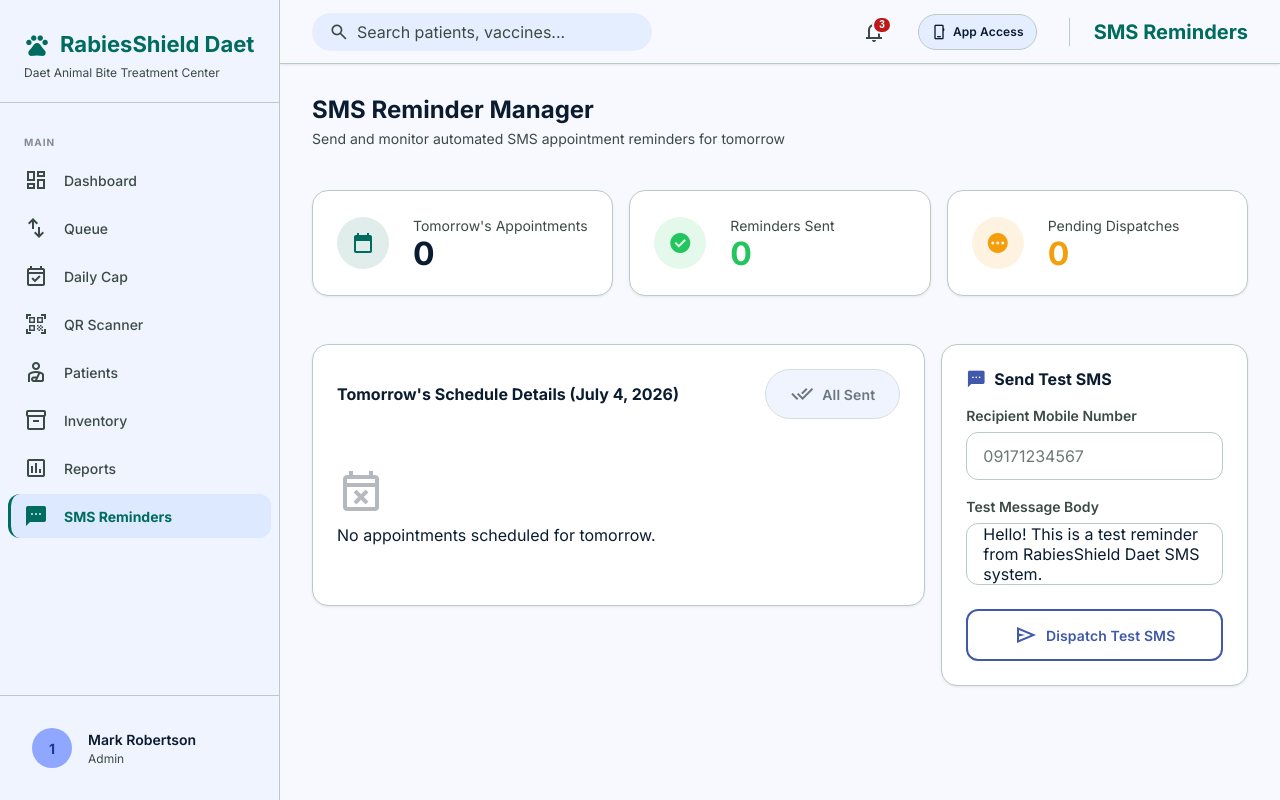
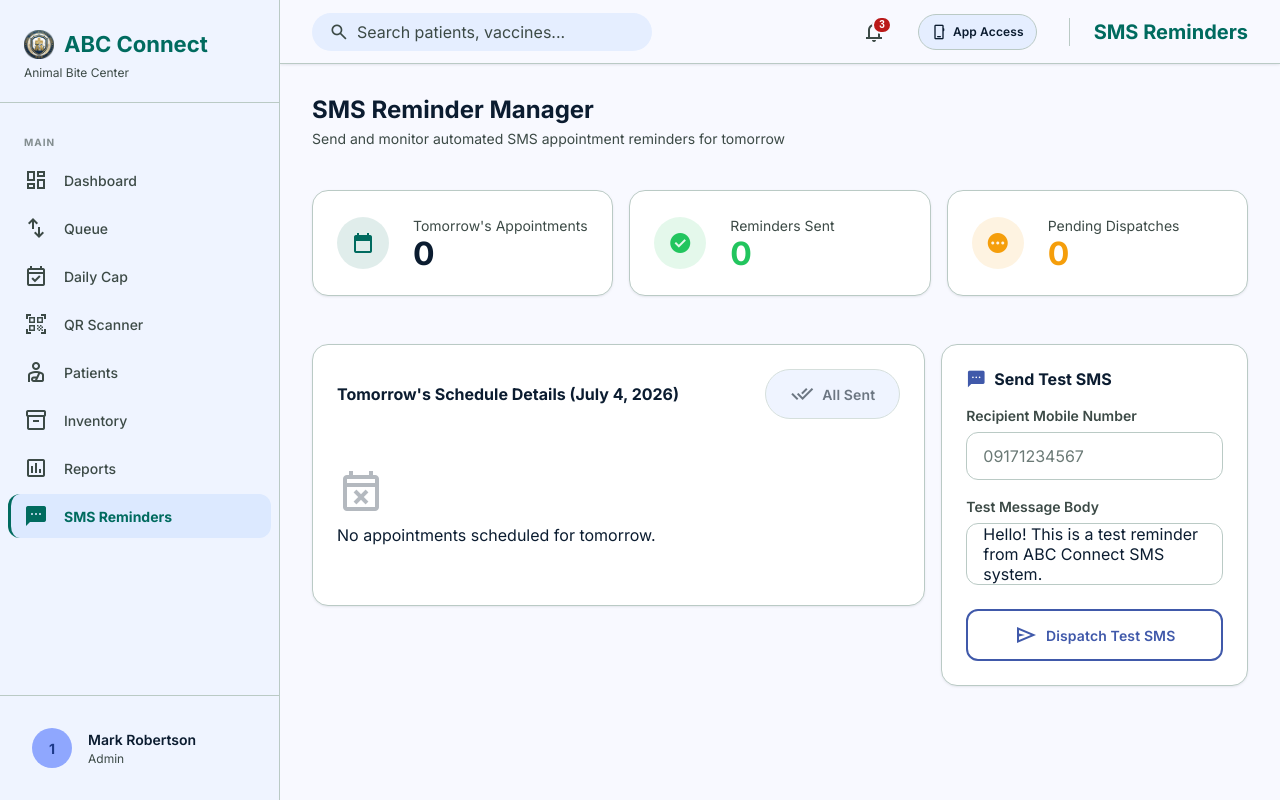
Before and after one commit to Nichoruson/abc_connect, a PHP site: page /admin/sms_reminders.php in a window 1280 px wide. Run offline with PHP 8.4, Linux system fonts and the light colour scheme; a user stored in the database is signed in; data comes from the database, SQL or seed files in the repository; data that the repository does not hold is empty; some libraries are stand-ins or nearby versions.

```diff
--- a/admin/login.php
+++ b/admin/login.php
@@ -61,9 +61,7 @@ if ($_SERVER['REQUEST_METHOD'] === 'POST') {
   <div class="admin-login-left">
     <div style="max-width:420px">
       <div style="display:flex;align-items:center;gap:var(--space-md);margin-bottom:var(--space-xl)">
-        <div style="width:52px;height:52px;background:rgba(255,255,255,0.2);border-radius:14px;display:flex;align-items:center;justify-content:center">
-          <span class="material-symbols-outlined icon-filled" style="color:white;font-size:28px">pets</span>
-        </div>
+        <img src="<?= APP_BASE ?>/assets/logo.png" alt="ABC Connect Logo" style="width:52px;height:52px;object-fit:contain;border-radius:14px;background:white;padding:4px;"/>
         <div>
           <h1 style="color:white;font-size:22px;margin:0">ABC Connect</h1>
           <p style="color:rgba(255,255,255,0.7);font-size:13px;margin:0">Animal Bite Center</p>
@@ -73,7 +71,7 @@ if ($_SERVER['REQUEST_METHOD'] === 'POST') {
         Manage. Track.<br>Protect.
       </h2>
       <p style="color:rgba(255,255,255,0.75);font-size:16px;line-height:1.7">
-        A secure workspace designed for Daet Animal Bite Treatment Center personnel to track and manage clinical patient files.
+        A secure workspace designed for ABC Connect Animal Bite Center personnel to track and manage clinical patient files.
       </p>
       <div style="margin-top:var(--space-xl);display:flex;flex-direction:column;gap:var(--space-md)">
         <?php foreach (['Live queue management','Dose tracking & schedules','Inventory alerts','Patient records & reports'] as $f): ?>
--- a/admin/sms_reminders.php
+++ b/admin/sms_reminders.php
@@ -41,7 +41,7 @@ if ($_SERVER['REQUEST_METHOD'] === 'POST' && isset($_POST['action'])) {
                     : 'Follow-up Dose (Day ' . $appt['dose_day'] . ')';
 
                 $timeSlotStr = $appt['time_slot'] ? ' at ' . $appt['time_slot'] : '';
-                $message = "Hello " . $appt['full_name'] . ", this is a reminder from RabiesShield Daet. You have a scheduled " . $typeLabel . " appointment tomorrow, " . date('M j, Y', strtotime($tomorrow)) . $timeSlotStr . ". Please bring your QR Pass. Thank you!";
+                $message = "Hello " . $appt['full_name'] . ", this is a reminder from ABC Connect. You have a scheduled " . $typeLabel . " appointment tomorrow, " . date('M j, Y', strtotime($tomorrow)) . $timeSlotStr . ". Please bring your QR Pass. Thank you!";
 
                 $result = send_sms($appt['contact_number'], $message);
 
@@ -64,7 +64,7 @@ if ($_SERVER['REQUEST_METHOD'] === 'POST' && isset($_POST['action'])) {
         }
     } elseif ($_POST['action'] === 'send_test') {
         $test_num = $_POST['test_number'] ?? '';
-        $test_body = $_POST['test_message'] ?? 'This is a test SMS from RabiesShield Daet System.';
+        $test_body = $_POST['test_message'] ?? 'This is a test SMS from ABC Connect System.';
 
         if (empty($test_num)) {
             $error_msg = 'Please enter a valid phone number.';
@@ -254,7 +254,7 @@ include __DIR__ . '/../includes/header_admin.php';
       </div>
       <div class="form-group" style="margin-bottom: var(--space-lg);">
         <label class="form-label" for="test_message">Test Message Body</label>
-        <textarea class="form-input" id="test_message" name="test_message" rows="3" required style="resize: none;">Hello! This is a test reminder from RabiesShield Daet SMS system.</textarea>
+        <textarea class="form-input" id="test_message" name="test_message" rows="3" required style="resize: none;">Hello! This is a test reminder from ABC Connect SMS system.</textarea>
       </div>
       <button class="btn btn-secondary" type="submit" style="width: 100%; justify-content: center;">
         <span class="material-symbols-outlined">send</span>
--- a/config/session.php
+++ b/config/session.php
@@ -40,6 +40,10 @@ function is_patient_logged_in(): bool {
 }
 
 function require_patient_login(): void {
+    if (!is_mobile_app()) {
+        header('Location: ' . APP_BASE . '/admin/login.php');
+        exit;
+    }
     if (!is_patient_logged_in()) {
         header('Location: ' . APP_BASE . '/login.php');
         exit;
--- a/includes/header_admin.php
+++ b/includes/header_admin.php
@@ -82,8 +82,8 @@ $nav_items = [
 <head>
   <meta charset="UTF-8"/>
   <meta name="viewport" content="width=device-width, initial-scale=1.0"/>
-  <title><?= htmlspecialchars($page_title) ?> — RabiesShield Daet Admin</title>
-  <meta name="description" content="RabiesShield Daet Admin Portal — Manage queue, patients, and daily slot capacity."/>
+  <title><?= htmlspecialchars($page_title) ?> — ABC Connect Admin</title>
+  <meta name="description" content="ABC Connect Admin Portal — Manage queue, patients, and daily slot capacity."/>
   <link rel="preconnect" href="https://fonts.googleapis.com"/>
   <link href="https://fonts.googleapis.com/css2?family=Inter:wght@400;500;600;700&display=swap" rel="stylesheet"/>
   <link href="https://fonts.googleapis.com/css2?family=Material+Symbols+Outlined:opsz,wght,FILL,GRAD@20..48,100..700,0..1,-50..200" rel="stylesheet"/>
@@ -97,10 +97,10 @@ $nav_items = [
 <aside class="admin-sidebar">
   <div class="sidebar-brand">
     <div class="sidebar-brand__title">
-      <span class="material-symbols-outlined icon-filled" style="color:var(--primary);font-size:26px">pets</span>
-      <span>RabiesShield Daet</span>
+      <img src="<?= APP_BASE ?>/assets/logo.png" alt="ABC Connect Logo" style="width:30px;height:30px;object-fit:contain;border-radius:var(--radius-sm);"/>
+      <span>ABC Connect</span>
     </div>
-    <div class="sidebar-brand__subtitle">Daet Animal Bite Treatment Center</div>
+    <div class="sidebar-brand__subtitle">Animal Bite Center</div>
   </div>
 
   <nav class="sidebar-nav">
@@ -200,7 +200,7 @@ $nav_items = [
     </div>
     <div class="modal-body" style="padding: var(--space-lg) 0; display: flex; flex-direction: column; align-items: center; gap: var(--space-md);">
       <p style="font-size:14px; color: var(--on-surface-variant); line-height: 1.5; margin: 0;">
-        Scan this QR code using the <strong>RabiesShield Daet</strong> mobile app to log in as staff instantly.
+        Scan this QR code using the <strong>ABC Connect</strong> mobile app to log in as staff instantly.
       </p>
       <?php if ($qrImagePath): ?>
         <img src="<?= $qrImagePath ?>" alt="App Login QR" style="border: 1px solid var(--outline-variant); border-radius: 16px; padding: 12px; background: white; width: 180px; height: 180px; box-shadow: var(--shadow-card);" />
```
Also changed, not shown: includes/header_patient.php (+5 -5 lines), index.php (+6 -2 lines), login.php (+8 -6 lines), patient/my_pass.php (+4 -6 lines), patient/vaccine_card.php (+4 -6 lines), register.php (+4 -6 lines), assets/logo.png (added), 1 other file.
